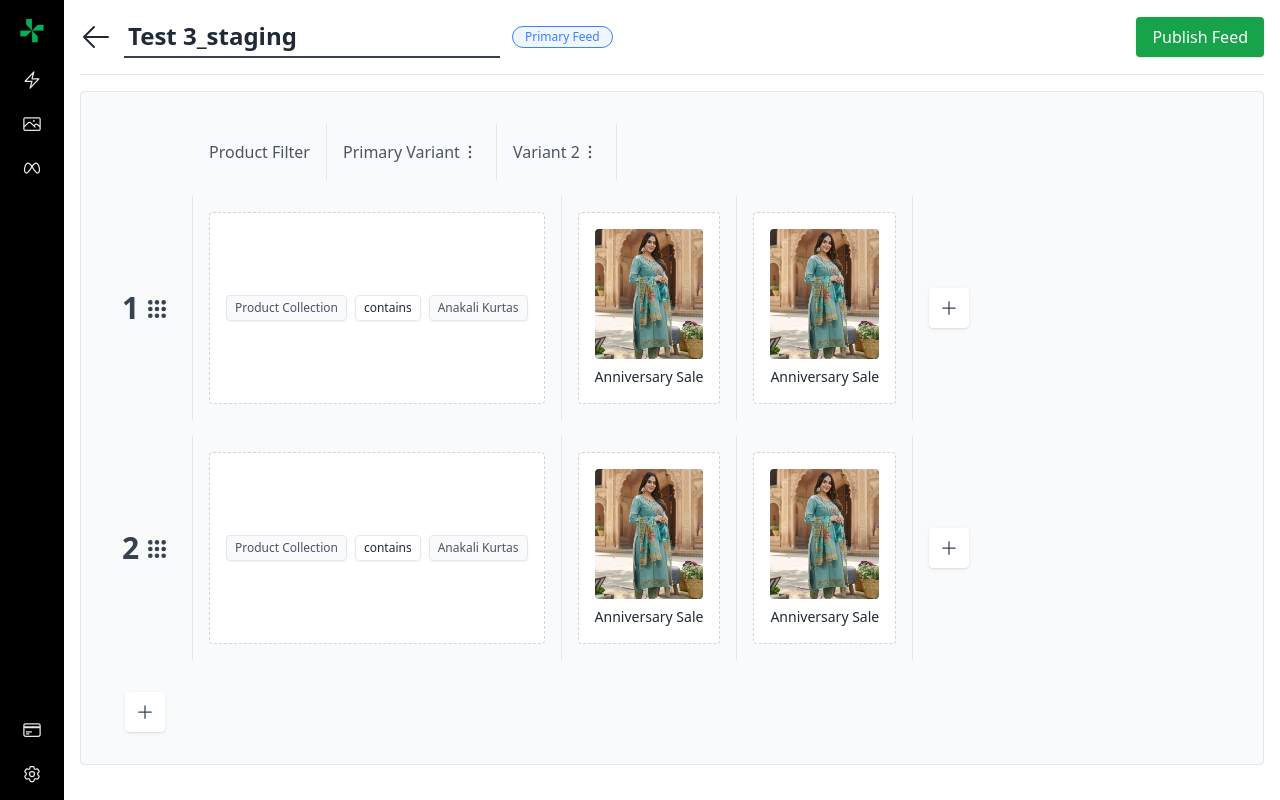
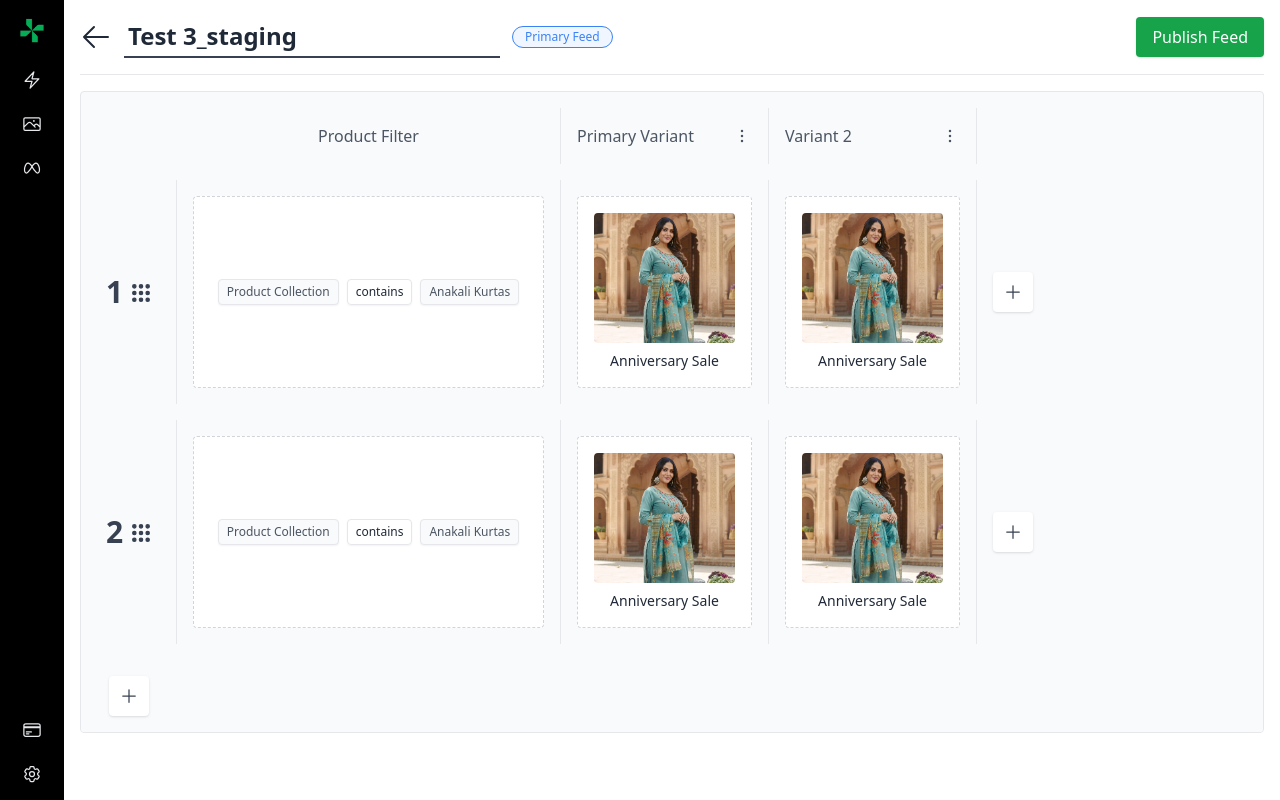
Before and after one commit to SaurabhTiwari4093/retainiq-assignment, a Next.js app: page / in a window 1280 px wide. Built offline with nearby package versions, Linux system fonts and the light colour scheme.

Commit message:
scroll done

```diff
--- a/app/components/table.jsx
+++ b/app/components/table.jsx
@@ -57,13 +57,15 @@ export default function Table() {
   };
 
   return (
-    <div className="bg-gray-50 rounded border border-gray-200 mt-4 p-4">
+    <div className="bg-gray-50 rounded border border-gray-200 mt-4 relative overflow-x-auto">
       {/* Header Row */}
       <div className="flex my-4 font-medium text-gray-600">
+        <div className="sticky left-0 flex z-10 bg-gray-50">
           <div className="w-24" />
           <TableCell width={96}>
             <div className="text-center">{headers[0]}</div>
           </TableCell>
+        </div>
         {headers.slice(1).map((header, index) => (
           <TableCell key={index}>
             <div className="flex justify-between items-center text-nowrap">
@@ -77,12 +79,14 @@ export default function Table() {
       {/* Data Rows */}
       {data.map((row, index) => (
         <div key={row.id} className="flex my-4 group">
+          <div className="sticky left-0 flex z-10 bg-gray-50">
             <TableCell width={24}>
               <RowButton num={index + 1} onClick={() => removeRow(row.id)} />
             </TableCell>
             <TableCell width={96}>
               <ProductFilter />
             </TableCell>
+          </div>
           {row.variants.map((variant, index) => (
             <TableCell key={index}>
               <Product />
@@ -96,9 +100,12 @@ export default function Table() {
       ))}
 
       {/* Button to Add Row */}
+      <div className="sticky left-0 flex z-10 bg-gray-50">
         <ContentCenter className={"w-24 p-4"}>
           <AddButton onClick={addRow} />
         </ContentCenter>
+        <div className="w-96" />
+      </div>
     </div>
   );
 }
--- a/app/components/tableCell.jsx
+++ b/app/components/tableCell.jsx
@@ -2,6 +2,11 @@ import React from "react";
 
 export default function TableCell({ width = 52, children }) {
   return (
-    <div className={`w-${width} border-r border-gray-200 p-4`}>{children}</div>
+    <div
+      className={`w-${width} border-r border-gray-200 p-4`}
+      style={{ minWidth: `${width / 4}rem` }}
+    >
+      {children}
+    </div>
   );
 }
```
Lines whose indentation alone changed are shown as unchanged.
